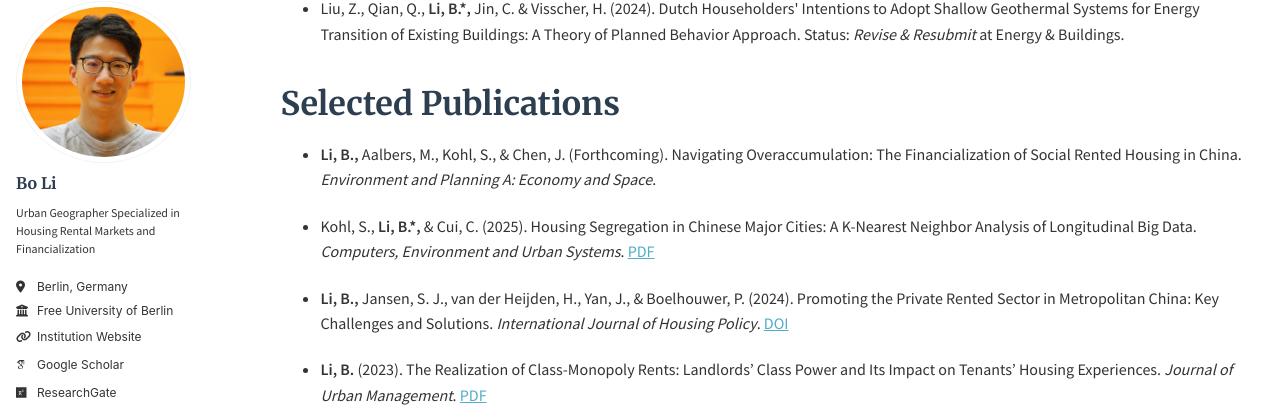
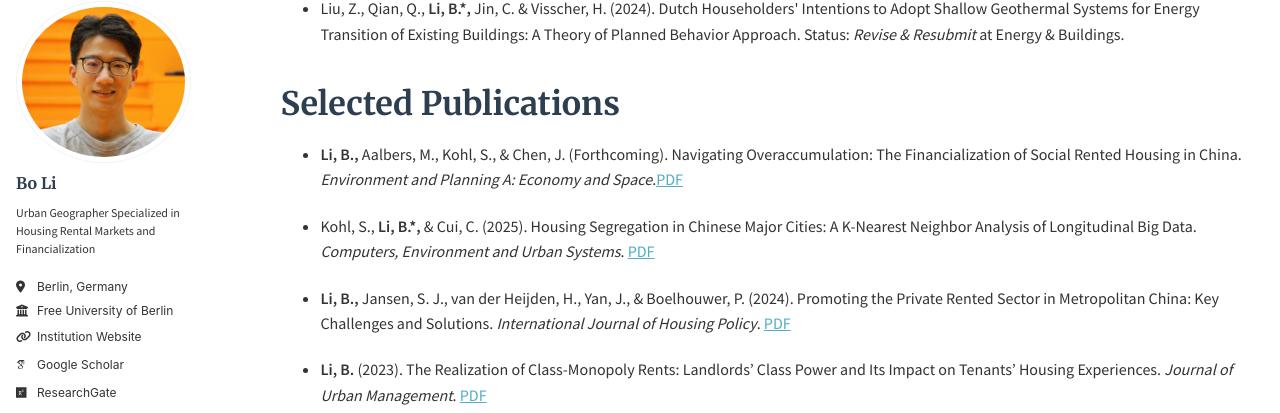
Before and after one commit to housingforall/housingforall.github.io, a Jekyll site: the page built from _pages/publications.md, in a window 1280 px wide and 900 px high, scrolled down 452 px. Shown: the part 91-504 px from the top of the window. Built offline with Jekyll 4.4.1, drawn with Linux system fonts in a browser that asks for light colours; some web fonts are replaced.

Commit message:
Update publications.md

```diff
--- a/_pages/publications.md
+++ b/_pages/publications.md
@@ -6,7 +6,7 @@ author_profile: true
 ---
 ## Work In Progress
 
-* **Li, B.** (2025). The Fiscal-Property Nexus: How Local Government Finance Shapes Housing Market Resilience During China's Real Estate Downturn. *Working Paper*. [PDF](https://housingforall.github.io/files/Bo_Li_fiscal_property_nexus.pdf)
+* **Li, B.** (2025). The Fiscal-Property Nexus: How Local Government Finance Shapes Housing Market Resilience During China's Real Estate Downturn. *Working Paper*. [PDF](https://housingforall.github.io/files/manustript_07_02.pdf)
 
 * Jin, C., **Li, B.\*,** Jansen, S. J., Boumeester, H. J., & Boelhouwer, P. J. (2024). Young Talents' Settlement Decisions in China's Metropolises: An Integrated Prospect Theory Framework. *Revise & Resubmit* at Population. Space and Place.
 
@@ -18,11 +18,11 @@ author_profile: true
 
 ## Selected Publications
 
-* **Li, B.,** Aalbers, M., Kohl, S., & Chen, J. (Forthcoming). Navigating Overaccumulation: The Financialization of Social Rented Housing in China. *Environment and Planning A: Economy and Space*.
+* **Li, B.,** Aalbers, M., Kohl, S., & Chen, J. (Forthcoming). Navigating Overaccumulation: The Financialization of Social Rented Housing in China. *Environment and Planning A: Economy and Space*.[PDF](https://housingforall.github.io/files/epa-public-version.pdf)
 
 * Kohl, S., **Li, B.\*,** & Cui, C. (2025). Housing Segregation in Chinese Major Cities: A K-Nearest Neighbor Analysis of Longitudinal Big Data. *Computers, Environment and Urban Systems*. [PDF](https://housingforall.github.io/files/ceus_2025.pdf)
 
-* **Li, B.,** Jansen, S. J., van der Heijden, H., Yan, J., & Boelhouwer, P. (2024). Promoting the Private Rented Sector in Metropolitan China: Key Challenges and Solutions. *International Journal of Housing Policy*. [DOI](https://doi.org/10.1080/19491247.2024.2308735)
+* **Li, B.,** Jansen, S. J., van der Heijden, H., Yan, J., & Boelhouwer, P. (2024). Promoting the Private Rented Sector in Metropolitan China: Key Challenges and Solutions. *International Journal of Housing Policy*. [PDF](https://housingforall.github.io/files/ijhp-2024.pdf)
 
 * **Li, B.** (2023). The Realization of Class-Monopoly Rents: Landlords' Class Power and Its Impact on Tenants' Housing Experiences. *Journal of Urban Management*. [PDF](https://housingforall.github.io/files/jum_2023.pdf)
 
```
